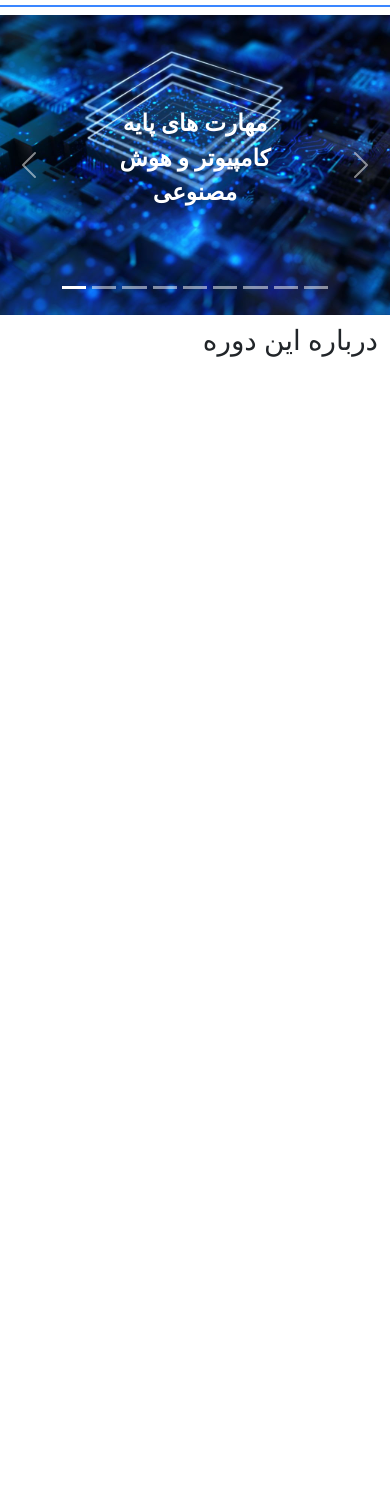
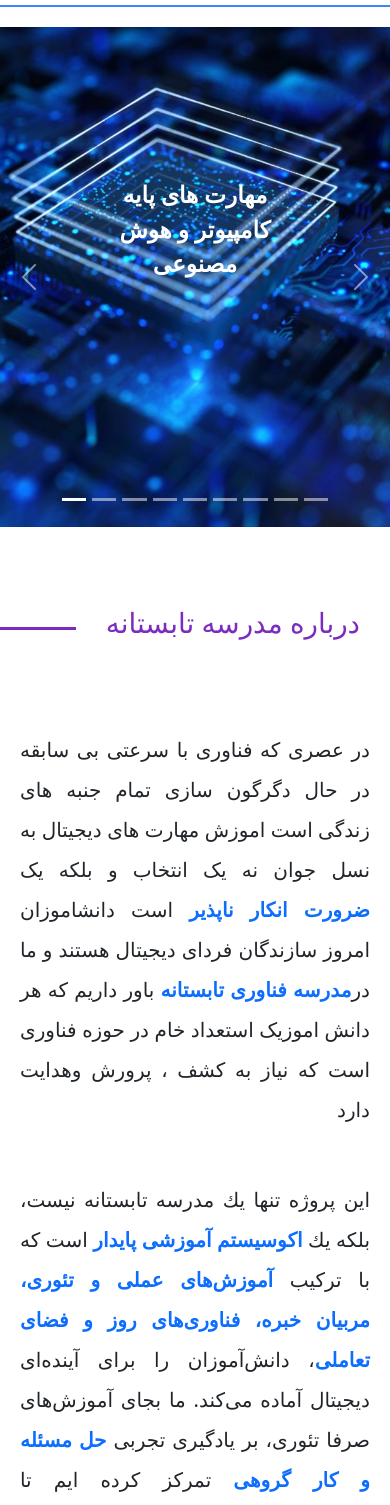
Before and after one commit to Mahyar-bandegie82/birkar-academy, a plain HTML site: page index.html in a window 390 px wide. Shown: the part 95-1600 px from the top of the page. Before the commit the page ends 844 px from the top, so only its background shows below. Drawn offline with nearby package versions, Linux system fonts and the light colour scheme.

Commit message:
added about section

```diff
--- a/css/desktop.css
+++ b/css/desktop.css
@@ -43,4 +43,42 @@
         width: 100% !important;
         height: 500px !important;
     }
+    .about-text{
+        border:none !important;
+        margin-top: 50px;
+        padding: 0 30px;
+        border-radius: 20px;
+    }
 }
+@media screen and (max-width:576px){
+    .slider{
+        width: 100% !important;
+        max-height: 500px !important;
+    }
+    .slider img{
+        width: 100% !important;
+        height: 500px !important;
+    }
+    .about-text{
+        border:none !important;
+        margin-top: 50px !important;
+        padding: 0 20px !important;
+        border-radius: 20px;
+    }
+}
+@media screen and (max-width:1200px){
+    .slider{
+        width: 100% !important;
+        max-height: 500px !important;
+    }
+    .slider img{
+        width: 100% !important;
+        height: 500px !important;
+    }
+    .about-text{
+        border:none !important;
+        margin-top: 50px;
+        padding: 0 30px;
+        border-radius: 20px;
+    }
+}
--- a/css/mobile.css
+++ b/css/mobile.css
@@ -11,6 +11,9 @@
 }
 #navigation a:not(.navbar-brand):hover{
     border-bottom: 2px solid #d90429;
+}
+.main{
+    padding: 20px 0 100px 0 !important;
 }
 .sign-up-btn{
     padding: 10px 30px !important;
@@ -50,3 +53,34 @@
     text-align: center;
     opacity: 1;
 }
+#about{
+    width: 100%;
+    border-top: 3px solid #7b2cbf;
+}
+.about-h{
+    bottom: 100%;
+    transform: translateY(50%);
+    background: white;
+    padding: 0 30px;
+    color: #7b2cbf;
+}
+.about-text{
+    border: 3px solid #7b2cbf;
+    margin-top: 50px;
+    padding-left: 50px;
+    padding-right: 50px;
+    border-radius: 20px;
+}
+.about-text:first-of-type{
+    margin-top: 100px !important;
+}
+.about-text svg{
+    fill: #3a86ff;
+    width: 80px;
+}
+.about-text p{
+    font-size: 20px !important;
+    text-align: justify;
+    line-height: 2;
+    margin: 0 !important;
+}
--- a/index.html
+++ b/index.html
@@ -49,7 +49,7 @@
             </div>
         </div>
     </nav>
-    <section class="main py-2 w-100">
+    <section class="main w-100">
         <div dir="ltr" class="container-lg w-100 p-0">
             <div id="carouselExampleIndicators" class="carousel slider slide" data-bs-ride="true">
                 <div class="carousel-indicators">
@@ -159,9 +159,52 @@
             </div>
         </div>
     </section>
-    <section id="about">
-        <div class="container-xl">
-            <h1>درباره این دوره </h1>
+    <section id="about" class="position-relative">
+        <div class="container-xl px-0">
+            <h1 class="position-absolute about-h">درباره مدرسه تابستانه</h1>
+            <div class="about-text py-xl-5 d-flex justify-content-start align-items-start gap-3">
+                <svg class="mt-3 d-none d-md-block" xmlns="http://www.w3.org/2000/svg" height="24px"
+                    viewBox="0 -960 960 960" width="24px" fill="#e3e3e3">
+                    <path d="M382-320 155-547l57-57 170 170 366-366 57 57-423 423ZM200-160v-80h560v80H200Z" />
+                </svg>
+                <p>
+                    در عصری که فناوری با سرعتی بی سابقه در حال دگرگون سازی تمام جنبه های زندگی است اموزش مهارت های
+                    دیجیتال به نسل جوان نه یک انتخاب و بلکه یک <span class="text-primary fw-bolder"> ضرورت انکار
+                        ناپذیر</span> است دانشاموزان امروز سازندگان فردای
+                    دیجیتال هستند و ما در<span class="text-primary fw-bolder">مدرسه فناوری تابستانه</span> باور داریم که
+                    هر دانش اموزیک استعداد خام در حوزه فناوری
+                    است که نیاز به کشف ، پرورش وهدایت دارد
+                </p>
+            </div>
+            <div class="about-text py-xl-5 d-flex justify-content-start align-items-start gap-3">
+                <svg class="mt-3 d-none d-md-block" xmlns="http://www.w3.org/2000/svg" height="24px"
+                    viewBox="0 -960 960 960" width="24px" fill="#e3e3e3">
+                    <path d="M382-320 155-547l57-57 170 170 366-366 57 57-423 423ZM200-160v-80h560v80H200Z" />
+                </svg>
+                <p>
+                    این پروژه تنها يك مدرسه تابستانه نيست، بلكه يك <span class="text-primary fw-bolder">اكوسيستم آموزشى
+                        پايدار</span> است كه با تركيب <span class="text-primary fw-bolder">آموزش‌هاى عملى
+                        و تئورى، مربيان خبره، فناورى‌هاى روز و فضاى تعاملى</span>، دانش‌آموزان را براى آينده‌اى دیجیتال
+                    آماده مى‌كند.
+                    ما بجاى آموزش‌هاى صرفا تئورى، بر یادگیری تجربی <span class="text-primary fw-bolder">حل مسئله و كار
+                        گروهى</span> تمرکز کرده ایم تا دانش‌آموزان نه تنها
+                    مفاهيم را درك كنند، بلكه بتوانند <span class="text-primary fw-bolder">ایده های خود را به محصولات
+                        كاربردى</span> تبديل كنند.
+                </p>
+            </div>
+            <div class="about-text py-xl-5 d-flex justify-content-start align-items-start gap-3">
+                <svg class="mt-3 d-none d-md-block" xmlns="http://www.w3.org/2000/svg" height="24px"
+                    viewBox="0 -960 960 960" width="24px" fill="#e3e3e3">
+                    <path d="M382-320 155-547l57-57 170 170 366-366 57 57-423 423ZM200-160v-80h560v80H200Z" />
+                </svg>
+                <p>
+                    با <span class="text-primary fw-bolder">تکیه بر تجربه تیم اموزشی متشکل از اساتید دانشگاهی و متخصصان
+                        صنعت</span> ،این برنامه طراحی شده است تا
+                    دانشاموزان را از سطح مبتدی تا پیشرفته همراهی کند و مسیر رشد حرفه ایی انها را در حوزه های<span class="text-primary fw-bolder"> هوش مصنوعی،
+                        رباتیک ، برنامه نویسی ، طراحی و پیاده سازی اپلیکیشن ، امنیت سایبری ، بلاکچین و اینترنت اشیا</span> در طول
+                    سال های تحصیلی آینده در آکادمی هموار ساز
+                </p>
+            </div>
         </div>
     </section>
 </body>
```
Also changed, not shown: assets/download_done_24dp_E3E3E3_FILL0_wght400_GRAD0_opsz24.svg (added).
